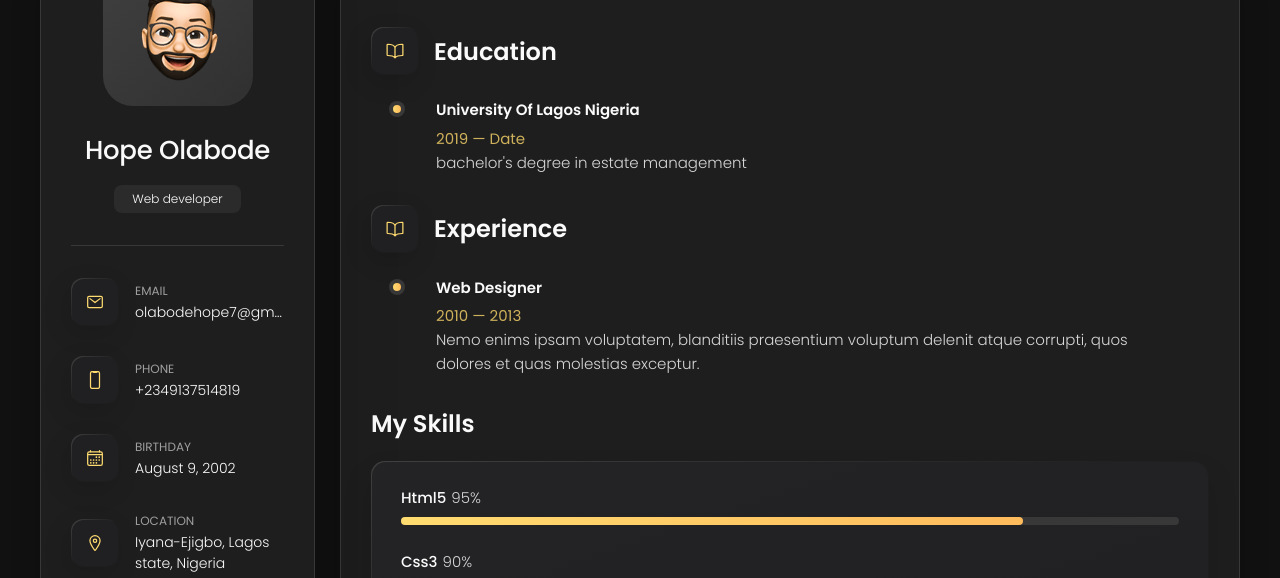
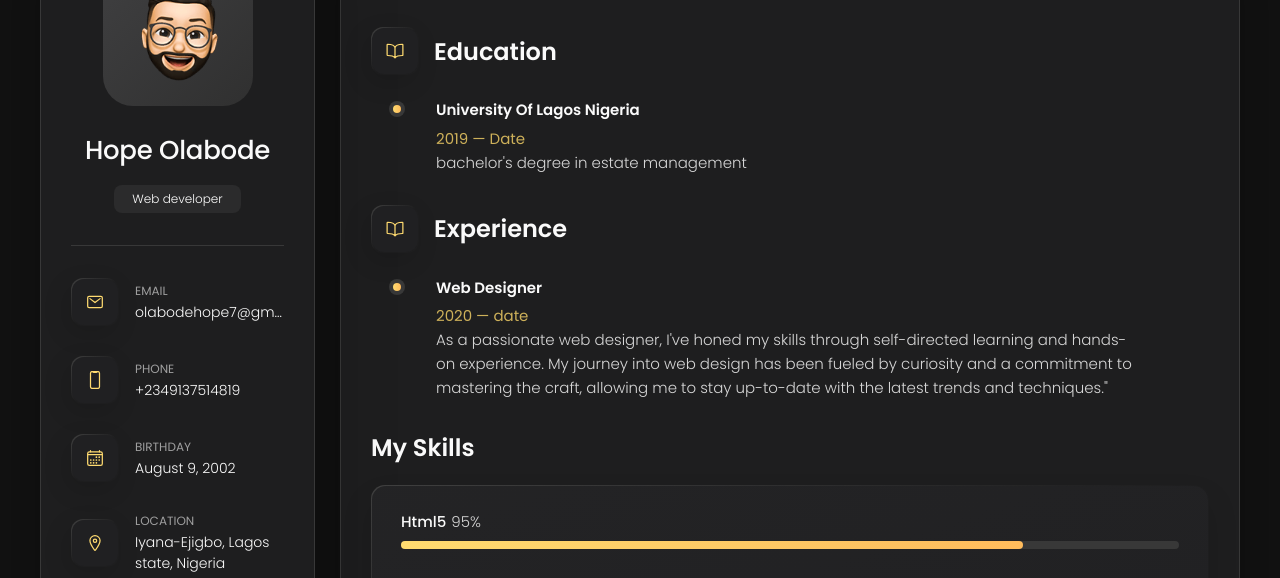
Before and after one commit to Hope-olabode/portfolio, a plain HTML site: page index.html in a window 1280 px wide. Both pictures are taken after a click on the button "Resume". Shown: the part 162-740 px from the top of the page. Drawn offline with nearby package versions, Linux system fonts and the light colour scheme.

Commit message:
update in html

```diff
--- a/index.html
+++ b/index.html
@@ -5,12 +5,12 @@
   <meta charset="UTF-8">
   <meta http-equiv="X-UA-Compatible" content="IE=edge">
   <meta name="viewport" content="width=device-width, initial-scale=1.0">
-  <title>vCard - Personal Portfolio</title>
+  <title>My Portfolio</title>
 
   <!--
     - favicon
   -->
-  <link rel="shortcut icon" href="./assets/images/logo.ico" type="image/x-icon">
+  <link rel="shortcut icon" href="./assets/images/pngegg.png" type="image/x-icon">
 
   <!--
     - custom css link
@@ -613,12 +613,13 @@
 
               <h4 class="h4 timeline-item-title">Web designer</h4>
 
-              <span>2010 — 2013</span>
+              <span>2020 — date</span>
 
               <p class="timeline-text">
-                Nemo enims ipsam voluptatem, blanditiis praesentium voluptum delenit atque corrupti, quos dolores et
-                quas molestias
-                exceptur.
+                As a passionate web designer,
+                I've honed my skills through self-directed learning and hands-on experience.
+                My journey into web design has been fueled by curiosity and a commitment to mastering the craft,
+                allowing me to stay up-to-date with the latest trends and techniques."
               </p>
 
             </li>
```
Also changed, not shown: assets/images/pngegg.png (added).
